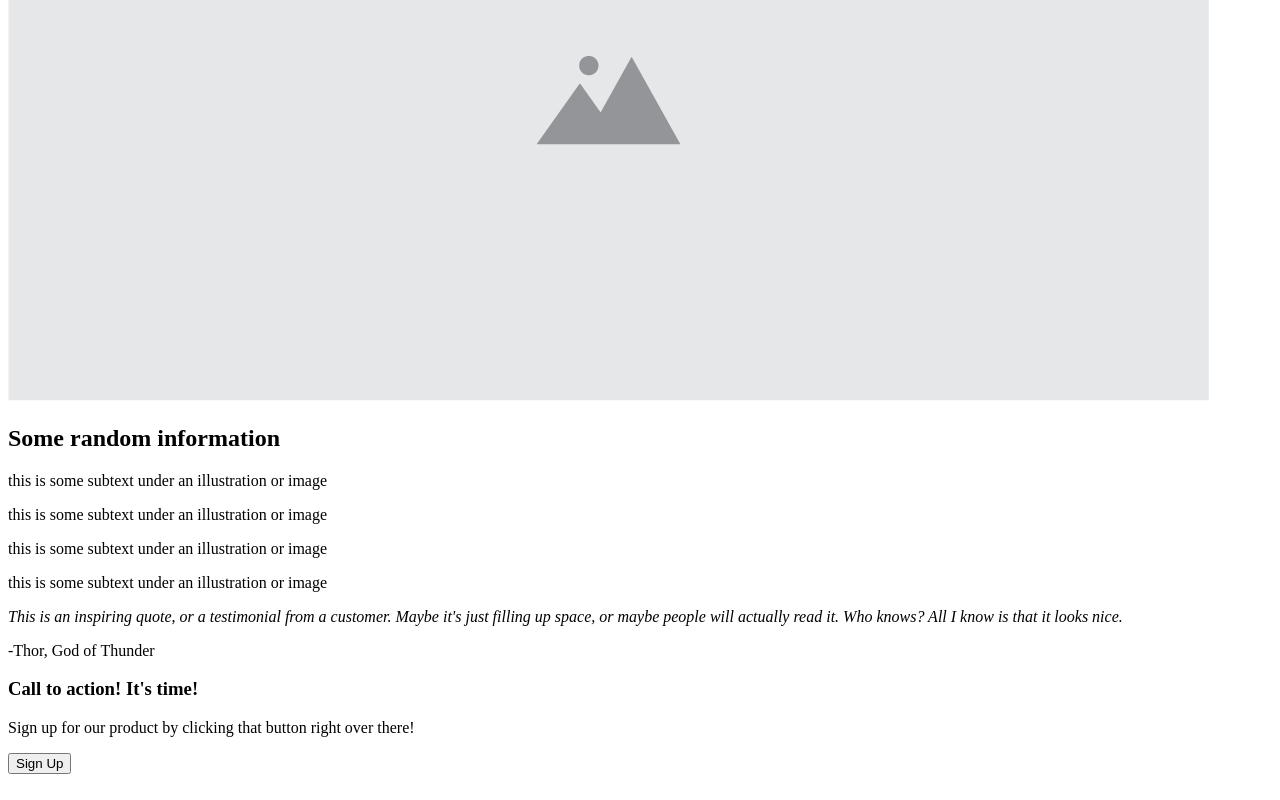
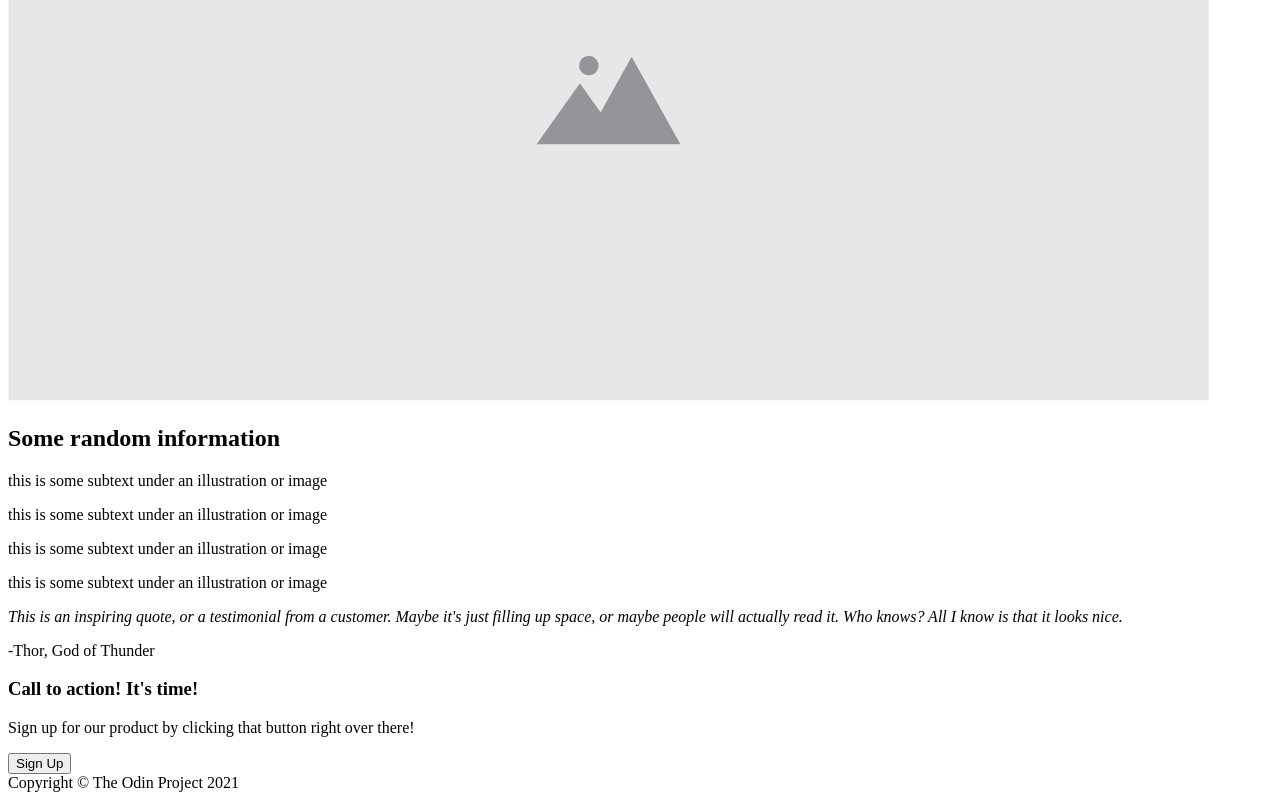
Before and after one commit to pxsswordprotected/LandingPageDesignProject, a plain HTML site: page index.html in a window 1280 px wide. Shown: the part 488-1288 px from the top of the page. Drawn offline with Linux system fonts and the light colour scheme.

Commit message:
HTML done for now

```diff
--- a/index.html
+++ b/index.html
@@ -71,7 +71,9 @@
                     </div>
                 </div>
             </div>
-            <div class="copyright"></div>
+            <div class="copyright">
+                <footer>Copyright &#169 The Odin Project 2021</footer>
+            </div>
         </div>
     </body>
 </html>
```
